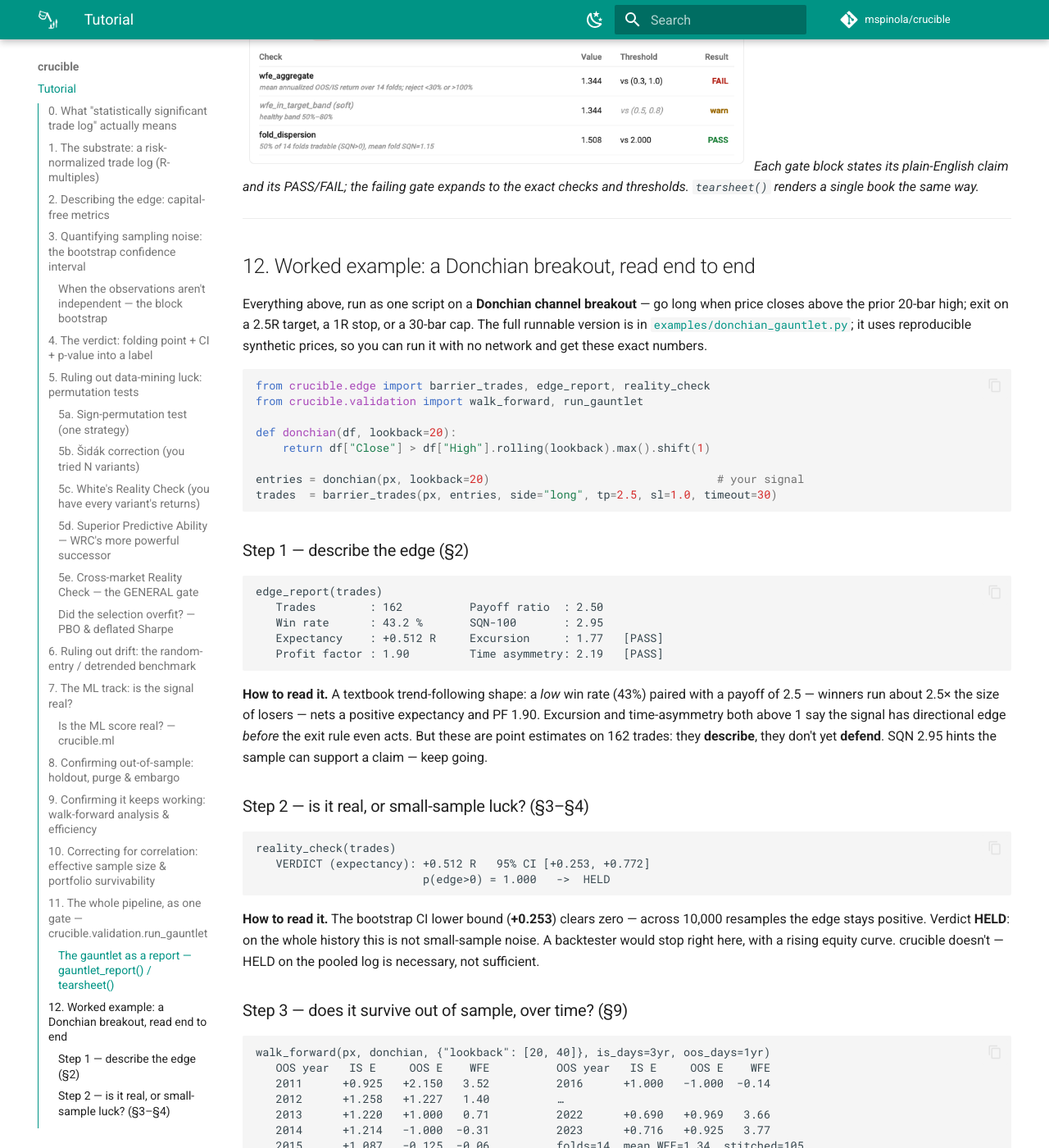
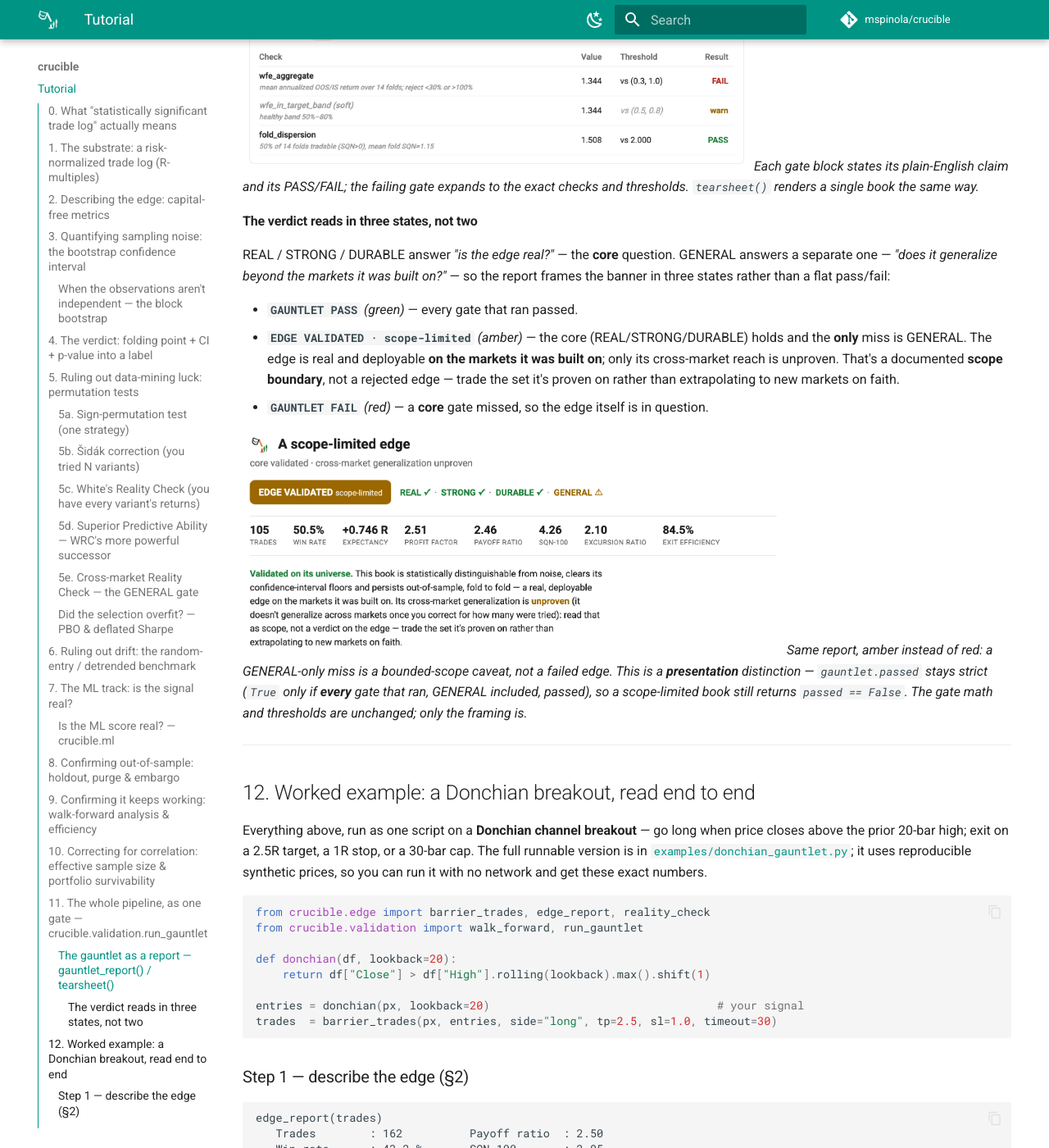
Before and after one commit to mspinola/crucible, an MkDocs documentation site: the page built from docs/index.md, in a window 1280 px wide and 1400 px high, scrolled down 13797 px. Shown: the whole window at 82% size. Built offline with MkDocs 1.6.1 and Material for MkDocs 9.7.7, drawn with Linux system fonts in a browser that asks for light colours; comment, search, counter and statistics services are not loaded; some of the changed text lies outside the part shown.

Commit message:
docs: cover the scope-limited verdict (#41) in §11 + §12
crucible#41 gave the report a third verdict state: a GENERAL-only miss reads as
amber EDGE VALIDATED · scope-limited, not red FAIL. Expand the tutorial to match:

  * §11 report subsection — a new "three states, not two" block (PASS / scope-
    limited / FAIL), the core-vs-GENERAL distinction, and the accuracy note that
    this is presentation-only: gauntlet.passed stays strict (False for a scope-
    limited book, since GENERAL did fail).
  * §12 — a one-line contrast: this run fails DURABLE (core) so it's a real red
    FAIL; a GENERAL-only miss would have read amber.
  * img/gauntlet_scope.png — an amber illustration (real strong metrics + a
    synthetic core-pass/GENERAL-fail gauntlet); gen_figures.py builds it.

Docs-only; mkdocs --strict green; PDF embeds it (24pp, 7 images). Third item on
the held tutorial-review branch.

Co-Authored-By: Claude Opus 4.8 <noreply@anthropic.com>

```diff
--- a/docs/index.md
+++ b/docs/index.md
@@ -671,6 +671,25 @@ gauntlet_report(gauntlet, wf.stitched, path="gauntlet.html")   # one self-contai
 *Each gate block states its plain-English claim and its PASS/FAIL; the failing gate expands
 to the exact checks and thresholds. `tearsheet()` renders a single book the same way.*
 
+#### The verdict reads in three states, not two
+
+REAL / STRONG / DURABLE answer *"is the edge real?"* — the **core** question. GENERAL answers a
+separate one — *"does it generalize beyond the markets it was built on?"* — so the report frames
+the banner in three states rather than a flat pass/fail:
+
+- **`GAUNTLET PASS`** *(green)* — every gate that ran passed.
+- **`EDGE VALIDATED · scope-limited`** *(amber)* — the core (REAL/STRONG/DURABLE) holds and the
+  **only** miss is GENERAL. The edge is real and deployable **on the markets it was built on**;
+  only its cross-market reach is unproven. That's a documented **scope boundary**, not a rejected
+  edge — trade the set it's proven on rather than extrapolating to new markets on faith.
+- **`GAUNTLET FAIL`** *(red)* — a **core** gate missed, so the edge itself is in question.
+
+![An amber scope-limited verdict: REAL, STRONG and DURABLE pass, GENERAL shows an amber warning, and the banner reads EDGE VALIDATED · scope-limited.](img/gauntlet_scope.png){ width="660" }
+*Same report, amber instead of red: a GENERAL-only miss is a bounded-scope caveat, not a failed
+edge. This is a **presentation** distinction — `gauntlet.passed` stays strict (`True` only if
+**every** gate that ran, GENERAL included, passed), so a scope-limited book still returns
+`passed == False`. The gate math and thresholds are unchanged; only the framing is.*
+
 ---
 
 ## 12. Worked example: a Donchian breakout, read end to end
@@ -759,7 +778,9 @@ run_gauntlet(wf.stitched, prices=px, wf=wf, n_variants=2)
 
 ![The gauntlet report for this run: GAUNTLET FAIL, with REAL and STRONG passing and DURABLE failing; the metric row and the plain-English 'Not validated' verdict.](img/gauntlet_hero.png){ width="660" }
 *The same verdict as `gauntlet_report()` renders it (§11): pillar chips, the metric row, and a
-plain-English read — real and strong, but not durable, so **not validated**.*
+plain-English read — real and strong, but not durable, so **not validated**. This run fails on
+**DURABLE**, a core gate, so it's a genuine red FAIL; had REAL/STRONG/DURABLE held and only
+GENERAL missed, the same report would read amber — **EDGE VALIDATED · scope-limited** (§11).*
 
 **Reading it gate by gate:**
 
```
Also changed, not shown: docs/gen_figures.py (+24 -0 lines), docs/img/gauntlet_scope.png (added).
